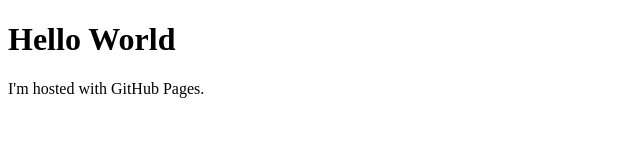
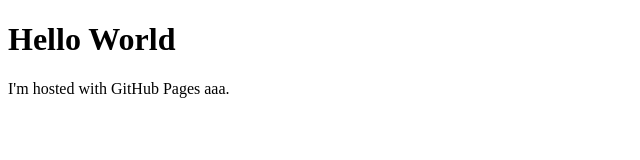
Before and after one commit to nguyenducanhvn101087/7_PR_ROC_NMA_ORR_PFS.io, a plain HTML site: page index.html in a window 1280 px wide. Shown: the full height of the page, 0-640 px from the left. Drawn offline with Linux system fonts and the light colour scheme.

Commit message:
Update index.html

```diff
--- a/index.html
+++ b/index.html
@@ -2,6 +2,6 @@
 <html>
 <body>
 <h1>Hello World</h1>
-<p>I'm hosted with GitHub Pages.</p>
+<p>I'm hosted with GitHub Pages aaa.</p>
 </body>
 </html>
```
